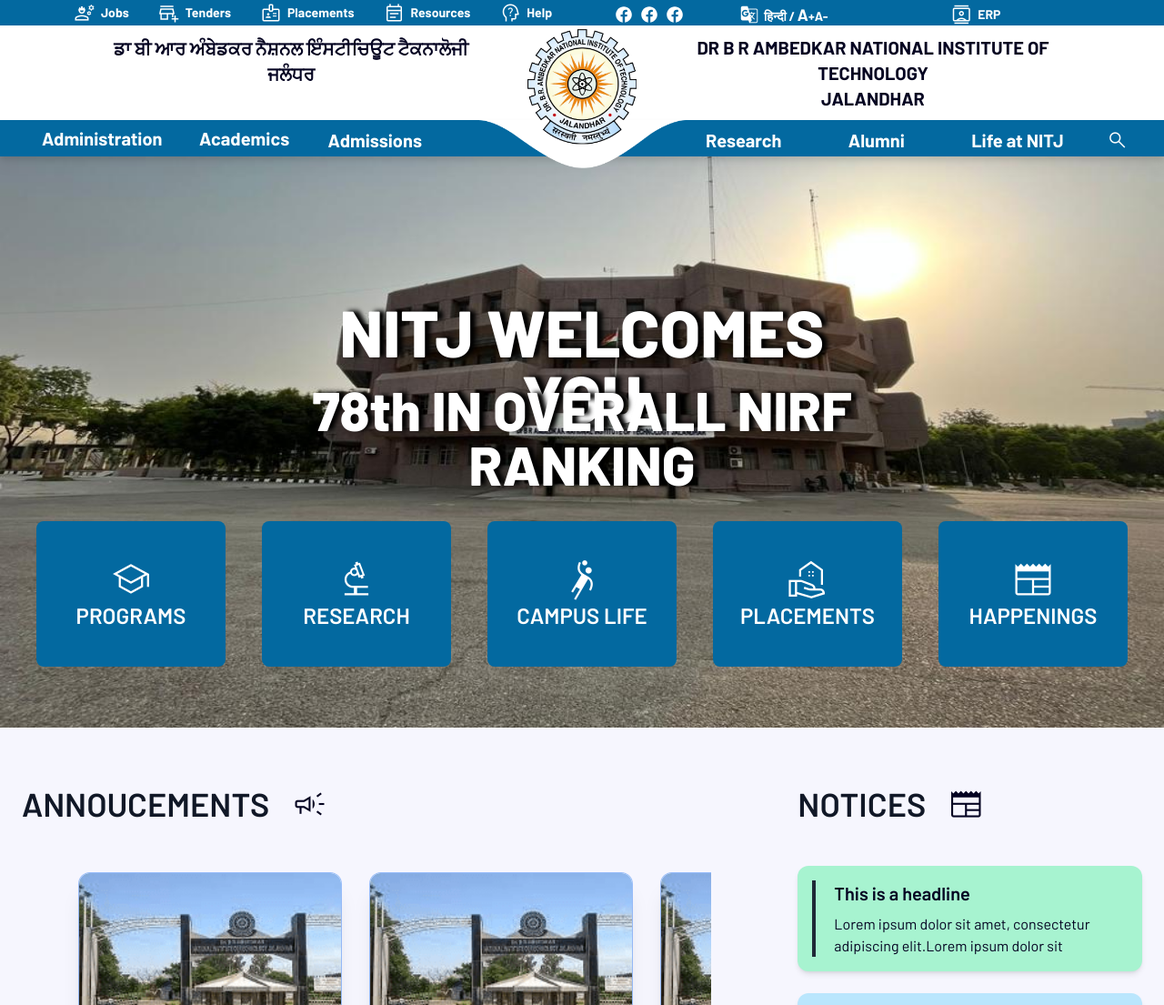
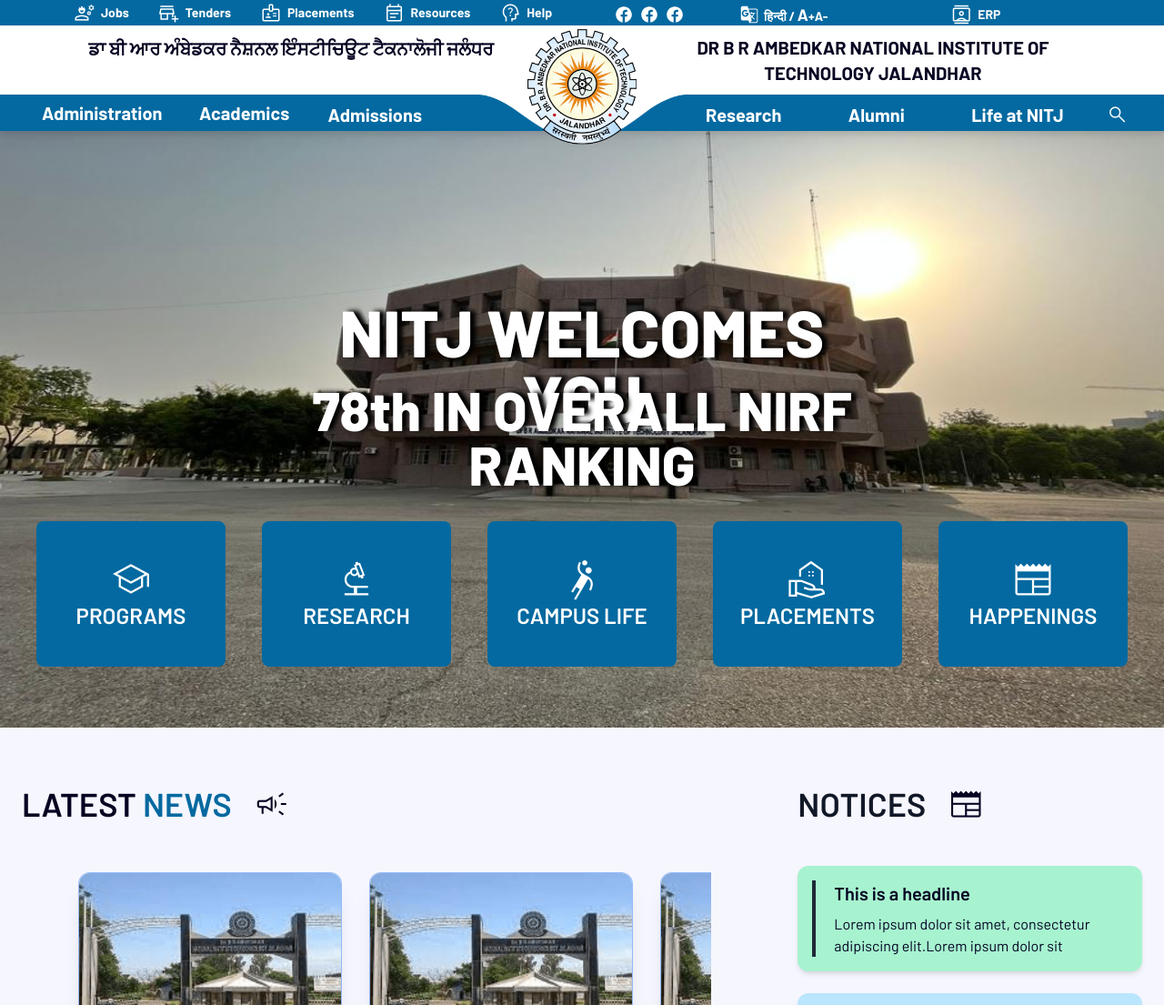
Before and after one commit to ravinder-chadha/institute-website, a website: page Homepg/index.html in a window 1280 px wide. Shown: the top 1105 px of the page at 91% size. Drawn offline with nearby package versions, Linux system fonts and the light colour scheme.

Commit message:
Minor bug fixes

```diff
--- a/Homepg/index.html
+++ b/Homepg/index.html
@@ -207,11 +207,11 @@
     <div class="mySlides mt-7 z-50">
       <div class="align-center flex flex-row justify-between bg-white py-2.5 px-16">
         <div class="institute_name flex max-w-lg basis-1/2 justify-center text-center text-lg font-bold uppercase">
-          <p>Dr B R AMBEDKAR NATIONAL INSTITUTE OF TECHNOLOGY<br> JALANDHAR</p>
+          <p>Dr B R AMBEDKAR NATIONAL INSTITUTE OF TECHNOLOGY JALANDHAR</p>
         </div>
         <div
           class="institute_name flex max-w-lg basis-1/2 justify-center px-16 text-center text-xl font-bold uppercase">
-          <p>डॉ बी आर अंबेडकर राष्ट्रीय प्रौद्योगिकी संस्थान<br> जालंधर</p>
+          <p>डॉ बी आर अंबेडकर राष्ट्रीय प्रौद्योगिकी संस्थान जालंधर</p>
         </div>
       </div>
     </div>
@@ -219,20 +219,20 @@
       <div class="align-center flex flex-row justify-between bg-white py-2.5 px-16">
         <div
           class="institute_name flex max-w-lg basis-1/2 justify-center px-16 text-center text-xl font-bold uppercase">
-          <p>डॉ बी आर अंबेडकर राष्ट्रीय प्रौद्योगिकी संस्थान<br> जालंधर</p>
+          <p>डॉ बी आर अंबेडकर राष्ट्रीय प्रौद्योगिकी संस्थान जालंधर</p>
         </div>
         <div class="institute_name flex max-w-lg basis-1/2 justify-center px-8 text-center text-xl font-bold uppercase">
-          <p>ਡਾ ਬੀ ਆਰ ਅੰਬੇਡਕਰ ਨੈਸ਼ਨਲ ਇੰਸਟੀਚਿਊਟ ਟੈਕਨਾਲੋਜੀ<br> ਜਲੰਧਰ</p>
+          <p>ਡਾ ਬੀ ਆਰ ਅੰਬੇਡਕਰ ਨੈਸ਼ਨਲ ਇੰਸਟੀਚਿਊਟ ਟੈਕਨਾਲੋਜੀ ਜਲੰਧਰ</p>
         </div>
       </div>
     </div>
     <div class="mySlides mt-7 z-50">
       <div class="align-center flex flex-row justify-between bg-white py-2.5 px-16">
         <div class="institute_name flex max-w-lg basis-1/2 justify-center px-8 text-center text-xl font-bold uppercase">
-          <p>ਡਾ ਬੀ ਆਰ ਅੰਬੇਡਕਰ ਨੈਸ਼ਨਲ ਇੰਸਟੀਚਿਊਟ ਟੈਕਨਾਲੋਜੀ<br> ਜਲੰਧਰ</p>
+          <p>ਡਾ ਬੀ ਆਰ ਅੰਬੇਡਕਰ ਨੈਸ਼ਨਲ ਇੰਸਟੀਚਿਊਟ ਟੈਕਨਾਲੋਜੀ ਜਲੰਧਰ</p>
         </div>
         <div class="institute_name flex max-w-lg basis-1/2 justify-center text-center text-lg font-bold uppercase">
-          <p>Dr B R AMBEDKAR NATIONAL INSTITUTE OF TECHNOLOGY<br> JALANDHAR</p>
+          <p>Dr B R AMBEDKAR NATIONAL INSTITUTE OF TECHNOLOGY JALANDHAR</p>
         </div>
       </div>
     </div>
@@ -1278,10 +1278,10 @@
     <div class="mx-auto flex max-w-screen-xl flex-col lg:flex-row">
       <div id="announcements" class="container mx-auto flex w-full lg:w-2/3 flex-col space-y-6 p-6">
         <div class="flex items-center justify-start space-x-6">
-          <h1 class="text-4xl font-semibold uppercase text-gray-900">
-            Annoucements
+          <h1 class="uppercase text-4xl font-semibold text-dark-purple">
+            Latest <span class="text-accent">News</span>
           </h1>
-          <span class="material-symbols-outlined" style="font-size: 40px; color: var(--dark-purple)">
+          <span class="material-symbols-outlined self-center" style="font-size: 40px; color: var(--dark-purple)">
             campaign
           </span>
         </div>
```
